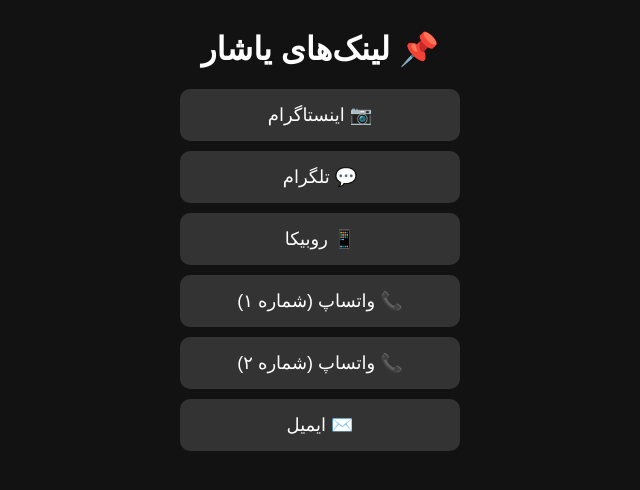
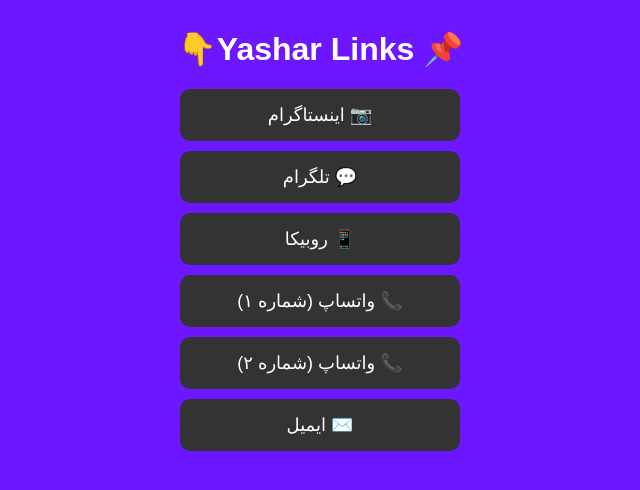
Before and after one commit to Yashar8801/Yashar, a plain HTML site: page index.html in a window 1280 px wide. Shown: the whole page, without its empty margins (320-960 px from the left). Drawn offline with Linux system fonts and the light colour scheme.

Commit message:
Update index.html

```diff
--- a/index.html
+++ b/index.html
@@ -3,16 +3,16 @@
 <head>
 <meta charset="UTF-8">
 <meta name="viewport" content="width=device-width, initial-scale=1.0">
-<title>لینک‌های یاشار</title>
+<title> Yaahar Links👇</title>
 <style>
-  body { font-family: sans-serif; background: #121212; color: white; text-align: center; direction: rtl; }
+  body { font-family: sans-serif; background: #6c17ff; color: white; text-align: center; direction: rtl; }
   h1 { margin-top: 30px; }
   .link { display: block; margin: 10px auto; padding: 15px; background: #333; border-radius: 10px; width: 250px; text-decoration: none; color: white; font-size: 18px; }
   .link:hover { background: #555; }
 </style>
 </head>
 <body>
-<h1>📌 لینک‌های یاشار</h1>
+<h1>📌 Yashar Links👇</h1>
 
 <a class="link" href="https://instagram.com/Yashar.ar190" target="_blank">📷 اینستاگرام</a>
 <a class="link" href="https://t.me/Yashar8801" target="_blank">💬 تلگرام</a>
```
